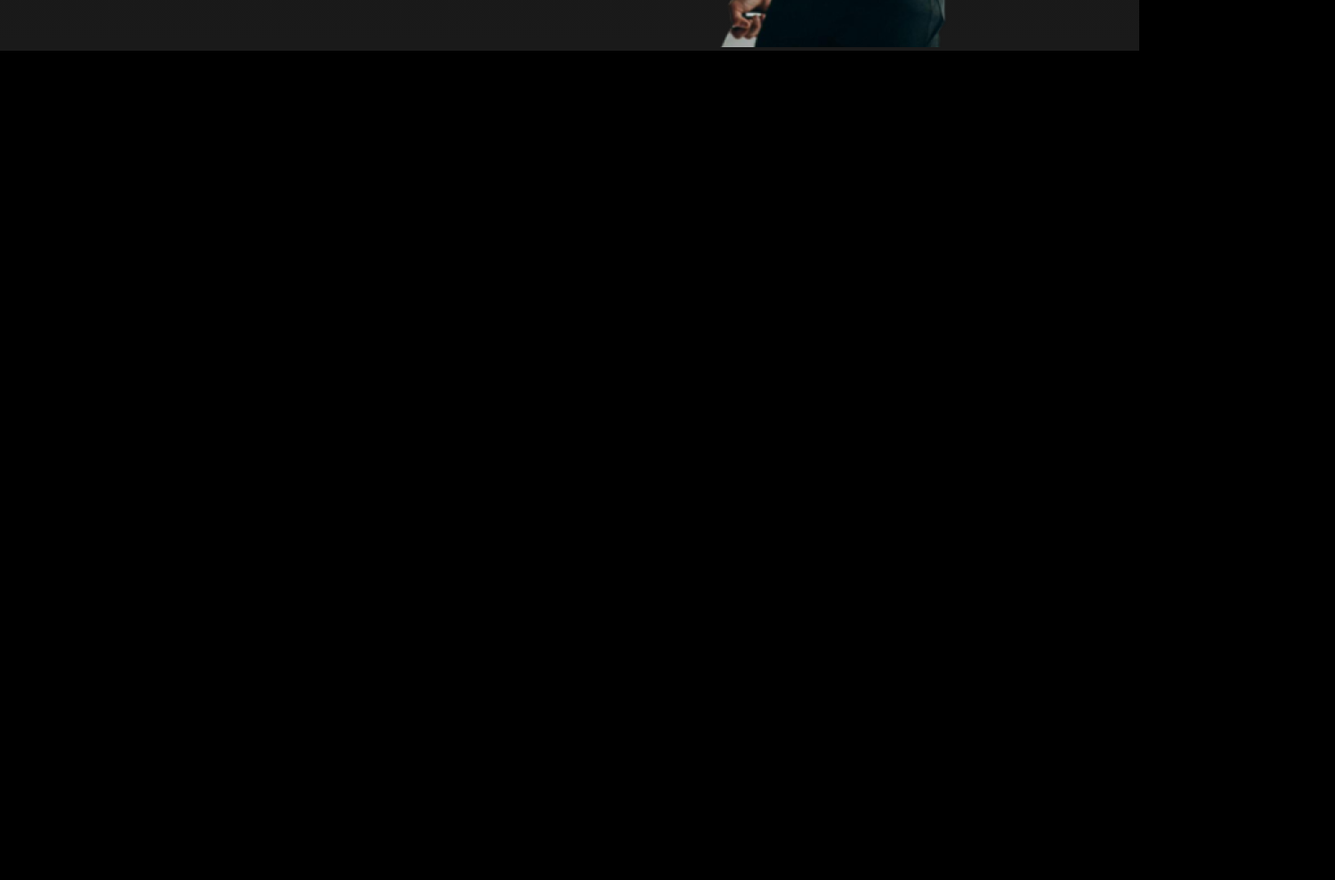
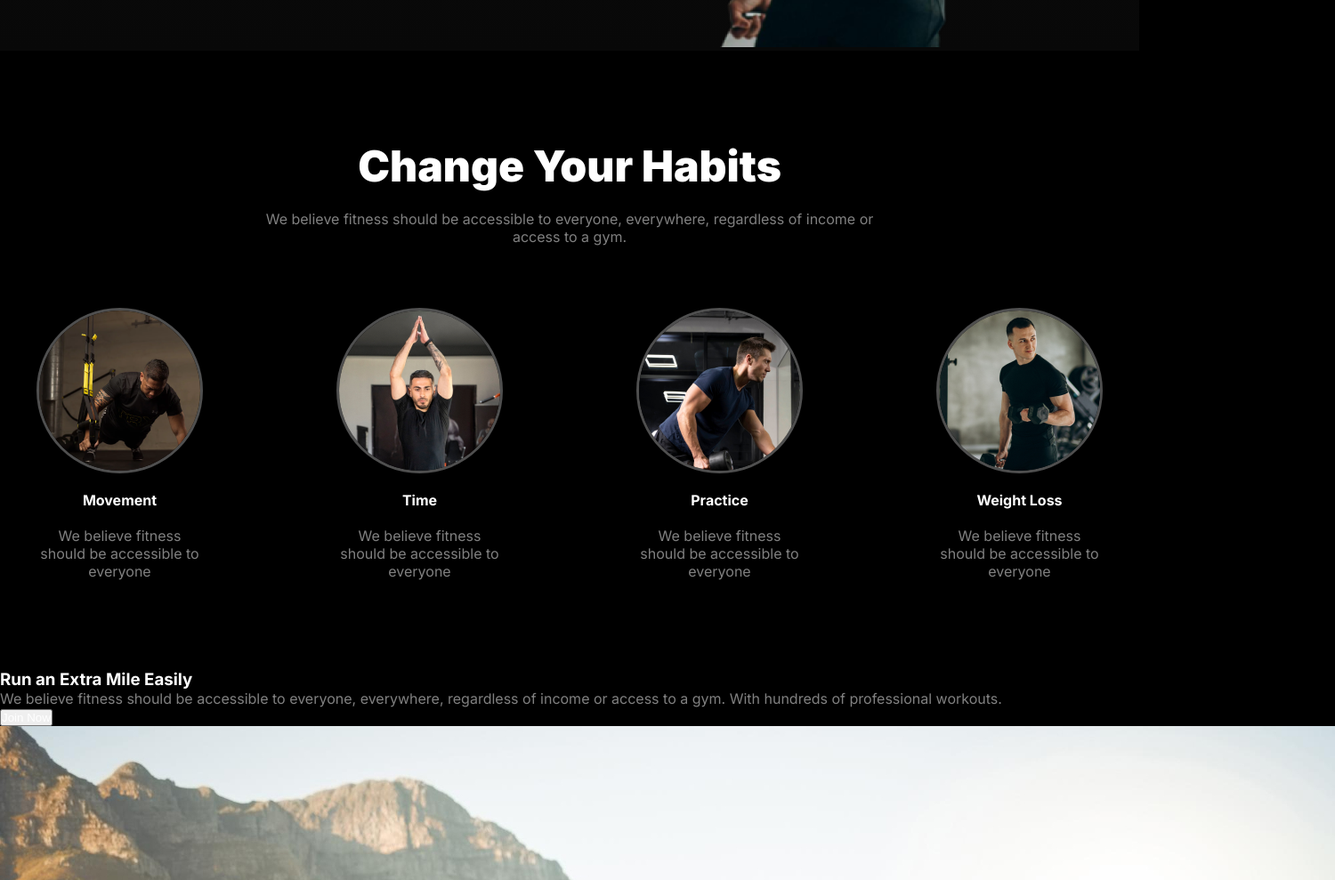
Before and after one commit to nakib-abid/Fitness-gym, a plain HTML site: page index.html in a window 1280 px wide. Shown: the part 696-1685 px from the top of the page at 89% size, 1500 px wide, since content can reach past the window. Before the commit the page ends 800 px from the top, so only its background shows below. Drawn offline with Linux system fonts and the light colour scheme.

Commit message:
add habits section

```diff
--- a/index.html
+++ b/index.html
@@ -48,7 +48,7 @@
         </div>
         <div class="banner-img">
           <div class="banner-image">
-            <img src="images/Images2.png" alt="">
+            <img src="images/Images2.png" alt="" />
           </div>
           <div class="banner-img-card1">
             <h3 class="color-1">500+</h3>
@@ -65,7 +65,63 @@
       </div>
     </header>
 
-    <main></main>
+    <main>
+      <section class="habits">
+        <h3 class="habit-title color-1">Change Your Habits</h3>
+        <p class="habit-description color-2">
+          We believe fitness should be accessible to everyone, everywhere,
+          regardless of income or <br />
+          access to a gym.
+        </p>
+        <div class="habit-container">
+          <div class="habit-content">
+            <img src="./images/image3.png" alt="" />
+            <h4 class="color-1">Movement</h4>
+            <p class="color-2">
+              We believe fitness should be accessible to everyone
+            </p>
+          </div>
+          <div class="habit-content">
+            <img src="./images/image2.png" alt="" />
+            <h4 class="color-1">Time</h4>
+            <p class="color-2">
+              We believe fitness should be accessible to everyone
+            </p>
+          </div>
+          <div class="habit-content">
+            <img src="./images/image4.png" alt="" />
+            <h4 class="color-1">Practice</h4>
+            <p class="color-2">
+              We believe fitness should be accessible to everyone
+            </p>
+          </div>
+          <div class="habit-content">
+            <img src="./images/image5.png" alt="" />
+            <h4 class="color-1">Weight Loss</h4>
+            <p class="color-2">
+              We believe fitness should be accessible to everyone
+            </p>
+          </div>
+        </div>
+      </section>
+
+      <section class="run">
+        <div class="run-text">
+          <h3 class="color-1">Run an Extra Mile Easily</h3>
+          <p class="color-2">
+            We believe fitness should be accessible to everyone, everywhere,
+            regardless of income or access to a gym. With hundreds of
+            professional workouts.
+          </p>
+          <button class="join-now color-1">Join Now</button>
+        </div>
+        <div class="run-img">
+          <img src="./images/run.jpg" alt="" />
+        </div>
+      </section>
+
+
+    </main>
 
     <footer></footer>
   </body>
--- a/style.css
+++ b/style.css
@@ -29,7 +29,7 @@ body {
 
 header {
   /* border: 2px solid red; */
-  background: rgba(255, 255, 255, 0.1);
+  background: rgba(255, 255, 255, 0.03);
   background-image: linear-gradient(
     180deg,
     rgb(17, 17, 17),
@@ -78,6 +78,8 @@ header {
 .bars {
   display: none;
 }
+
+/* banner area */
 
 .banner {
   width: 80%;
@@ -185,9 +187,59 @@ header {
   border-radius: 50%;
 }
 
+/*  habits section */
+
+.habits {
+    width: 80%;
+    margin: 100px auto;
+    display: flex;
+    flex-direction: column;
+    gap: 20px;
+    justify-content: center;
+    align-items: center;
+  }
+
+.habit-title {
+    font-size: 3rem;
+    font-weight: 900;
+  }
+
+.habit-description {
+    text-align: center;
+    margin-bottom: 50px;
+  }
+
+.habit-content > img {
+    border: 3px solid rgba(255, 255, 255, 0.308);
+    border-radius: 50%;
+  }
+
+.habit-container {
+    display: flex;
+    gap: 150px;
+  }
+
+.habit-content {
+    display: flex;
+    gap: 20px;
+    flex-direction: column;
+    justify-content: center;
+    align-items: center;
+    text-align: center;
+  }
+
+  /* run section */
+
+
+
+
+
+/* responsive for mobile */
 
 @media screen and (max-width: 576px) {
-  .navbar, .banner {
+  .navbar,
+  .banner,
+  .habits {
     width: 90%;
     margin: 0 auto;
     padding-top: 20px;
@@ -279,6 +331,20 @@ header {
     margin-bottom: 5px;
   }
 
+  /* habits section */
+
+  .habit-title {
+    font-size: 2rem;
+    margin-top: 10px;
+  }
+
+  .habit-container {
+    flex-direction: column;
+    gap: 50px;
+  }
+
+
+
 
 
 }
```
Lines whose indentation alone changed are shown as unchanged.
